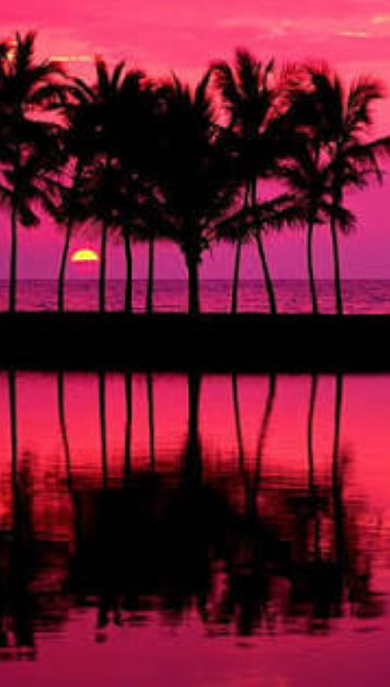
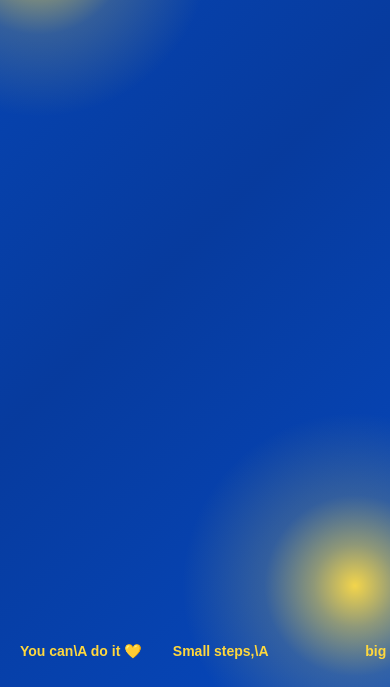
Before and after one commit to 23JR1A0531/Login-webpage, a plain HTML site: page index.html in a window 390 px wide. Shown: the part 157-844 px from the top of the page. Drawn offline with nearby package versions, Linux system fonts and the light colour scheme.

Commit message:
Refactor CSS for improved styling and responsiveness

```diff
--- a/style1.css
+++ b/style1.css
@@ -1,59 +1,108 @@
 *{
-    margin:0;
+    margin: 0;
     padding: 0;
     box-sizing: border-box;
-    font-family: 'poppins',sans-serif;
+    font-family: 'Poppins', sans-serif;
 }
+
 body{
     display: flex;
     justify-content: center;
     align-items: center;
     min-height: 100vh;
-    background: url('flo.jpg') no-repeat;
-    background-size: cover;
-    background-position:center;
+    overflow: hidden;
+
+    /* Manual blue background with yellow glowing lights */
+    background:
+        radial-gradient(circle at 10% 12%,
+            rgba(255, 220, 70, 0.95) 0%,
+            rgba(255, 220, 70, 0.55) 5%,
+            rgba(255, 220, 70, 0.18) 11%,
+            transparent 21%),
+        radial-gradient(circle at 91% 88%,
+            rgba(255, 220, 70, 0.95) 0%,
+            rgba(255, 220, 70, 0.55) 5%,
+            rgba(255, 220, 70, 0.18) 11%,
+            transparent 21%),
+        linear-gradient(135deg, #0647b8 0%, #073b9e 48%, #0648bd 100%);
+    background-attachment: fixed;
 }
+
+/* Decorative stars and motivational text */
+body::before{
+    content: "★                                      ★";
+    position: fixed;
+    top: 70px;
+    left: 45px;
+    width: calc(100% - 90px);
+    color: #ffd83d;
+    font-size: 28px;
+    line-height: 1;
+    white-space: pre;
+    pointer-events: none;
+    z-index: 0;
+}
+
+body::after{
+    content: "You can\\A do it 💛        Small steps,\\A                         big dreams ✨";
+    position: fixed;
+    left: 35px;
+    bottom: 45px;
+    color: #ffd83d;
+    font-size: 18px;
+    font-weight: 600;
+    line-height: 1.5;
+    white-space: pre;
+    pointer-events: none;
+    z-index: 0;
+}
+
 header{
     position: fixed;
     top: 0;
-    left:0;
+    left: 0;
     width: 100%;
     padding: 20px 100px;
     display: flex;
-    justify-content:space-between;
-    align-items:center;
+    justify-content: space-between;
+    align-items: center;
     z-index: 99;
 }
+
 .logo {
     font-size: 2em;
     color: #fff;
     user-select: none;
 }
+
 .navigation a{
     position: relative;
     font-size: 1.1em;
-    color:#fff;
+    color: #fff;
     text-decoration: none;
     font-weight: 500;
     margin-left: 40px;
 }
+
 .navigation a::after {
     content: '';
     position: absolute;
     left: 0;
-    bottom:-6px;
-    width:100px;
+    bottom: -6px;
+    width: 100%;
     height: 3px;
     background-color: #fff;
-    border-radius:5px;
+    border-radius: 5px;
     transform-origin: right;
-    transform:scaleX(0);
+    transform: scaleX(0);
     transition: transform .5s;
 }
+
 .navigation a:hover::after{
     transform-origin: left;
     transform: scaleX(.6);
 }
+
 .navigation .btnLogin-popup{
     width: 130px;
     height: 50px;
@@ -68,6 +117,7 @@ header{
     margin-left: 40px;
     transition: .5s;
 }
+
 .navigation .btnLogin-popup:hover{
     background: #fff;
     color: #162938;
@@ -77,17 +127,18 @@ header{
     position: relative;
     width: 400px;
     height: 440px;
-    background: transparent;
-    border: 2px solid rgba(255,255,255,.5);
+    background: rgba(255, 255, 255, 0.08);
+    border: 2px solid rgba(255, 255, 255, .5);
     border-radius: 20px;
     backdrop-filter: blur(10px);
-    box-shadow: 0 0 30px rgba(0,0,0,.5);
+    box-shadow: 0 0 30px rgba(0, 0, 0, .5);
     display: flex;
     justify-content: center;
     align-items: center;
     overflow: hidden;
     transform: scale(0);
     transition: transform .5s ease, height .2s ease;
+    z-index: 10;
 }
 
 .wrapper.active-popup {
@@ -245,3 +296,35 @@ header{
 .login-register p a:hover {
     text-decoration: underline;
 }
+
+/* Mobile view */
+@media (max-width: 700px){
+    header{
+        padding: 20px;
+    }
+
+    .navigation a{
+        display: none;
+    }
+
+    .navigation .btnLogin-popup{
+        margin-left: 0;
+    }
+
+    .wrapper{
+        width: 90%;
+        max-width: 400px;
+    }
+
+    body::before{
+        left: 20px;
+        width: calc(100% - 40px);
+        font-size: 20px;
+    }
+
+    body::after{
+        left: 20px;
+        bottom: 25px;
+        font-size: 14px;
+    }
+}
```
